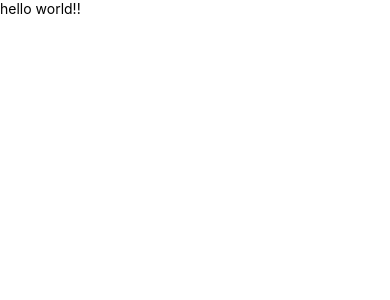
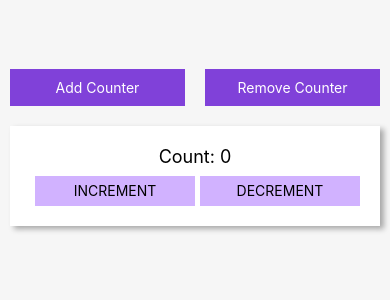
Before and after one commit to yanggak12/redux-training, a React Native app: screen / in a window 390 px wide. Shown: the top 300 px of the page. Built offline with nearby package versions, Linux system fonts and the light colour scheme.

Commit message:
Provider

```diff
--- a/App.js
+++ /dev/null
@@ -1,20 +0,0 @@
-import React from 'react';
-import {StyleSheet, Text, View} from 'react-native';
-
-const App = () => {
-  return (
-    <View>
-      <Text>hello world!!</Text>
-    </View>
-  );
-};
-
-export default App;
-
-const styles = StyleSheet.create({
-  page: {
-    height: '100%',
-    justifyContent: 'center',
-    alignItems: 'center',
-  },
-});
--- /dev/null
+++ b/app/App.js
@@ -0,0 +1,19 @@
+import React from 'react';
+import CounterListContainer from './containers/CounterListContainer';
+
+import {createStore} from 'redux';
+
+import reducers from './reducers';
+import {Provider} from 'react-redux';
+
+const store = createStore(reducers);
+
+const App = () => {
+  return (
+    <Provider store={store}>
+      <CounterListContainer />
+    </Provider>
+  );
+};
+
+export default App;
--- a/index.js
+++ b/index.js
@@ -3,7 +3,7 @@
  */
 
 import {AppRegistry} from 'react-native';
-import App from './App';
+import App from './app/App';
 import {name as appName} from './app.json';
 
 AppRegistry.registerComponent(appName, () => App);
```
